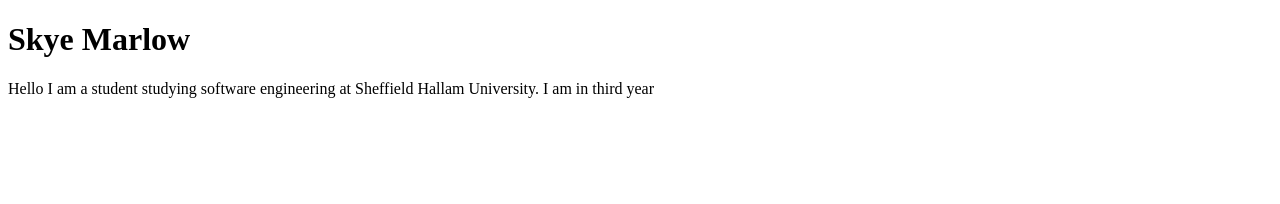
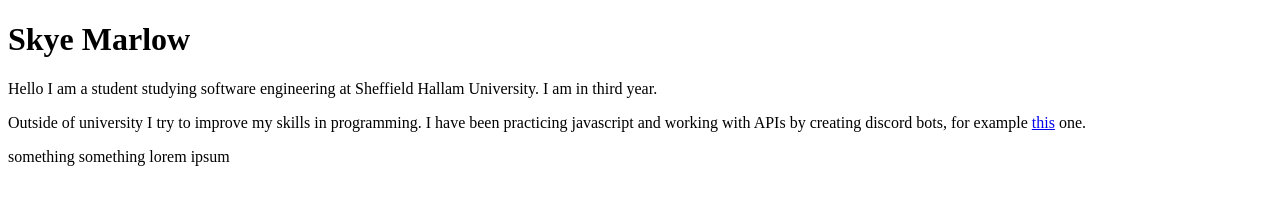
Before and after one commit to GlitchSkye/GlitchSkye.github.io, a plain HTML site: page index.html in a window 1280 px wide. Drawn offline with Linux system fonts and the light colour scheme.

Commit message:
Update index.html

```diff
--- a/index.html
+++ b/index.html
@@ -2,6 +2,11 @@
 <html>
 <body>
 <h1>Skye Marlow</h1>
-Hello I am a student studying software engineering at Sheffield Hallam University. I am in third year
+<p> Hello I am a student studying software engineering at Sheffield Hallam University. I am in third year.  </p>
+
+<p> Outside of university I try to improve my skills in programming. I have been practicing javascript and working with
+APIs by creating discord bots, for example <a href="https://github.com/skyerin8/just-another-discord-bot">this</a> one.</p>
+
+<p> something something lorem ipsum</p>
 </body>
 </html>
```
